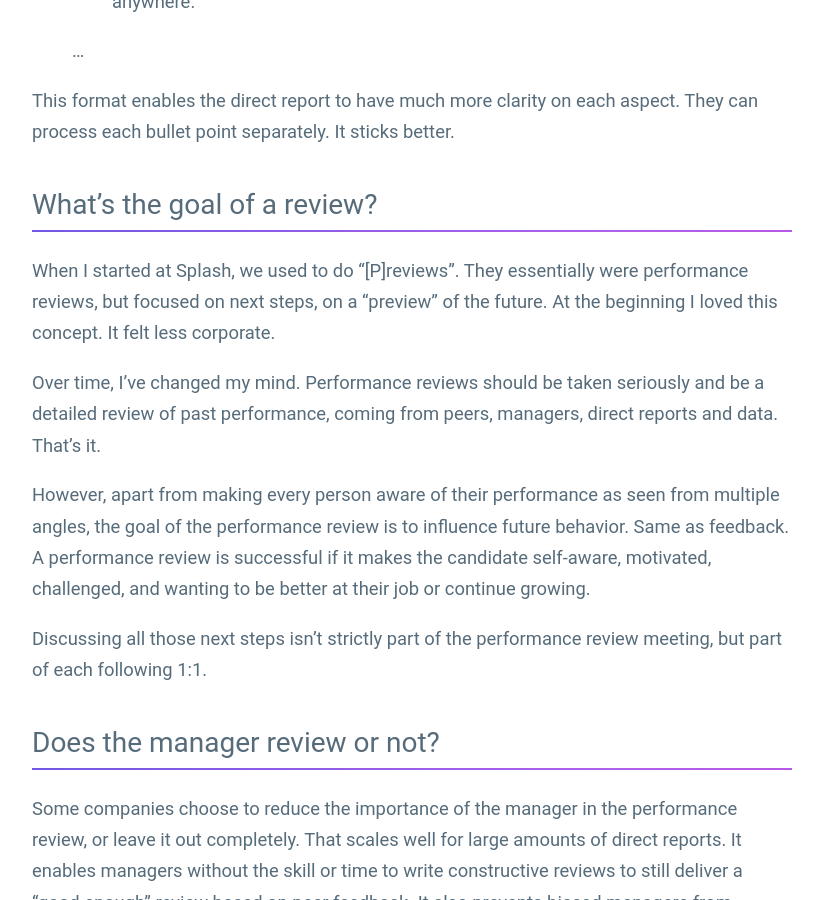
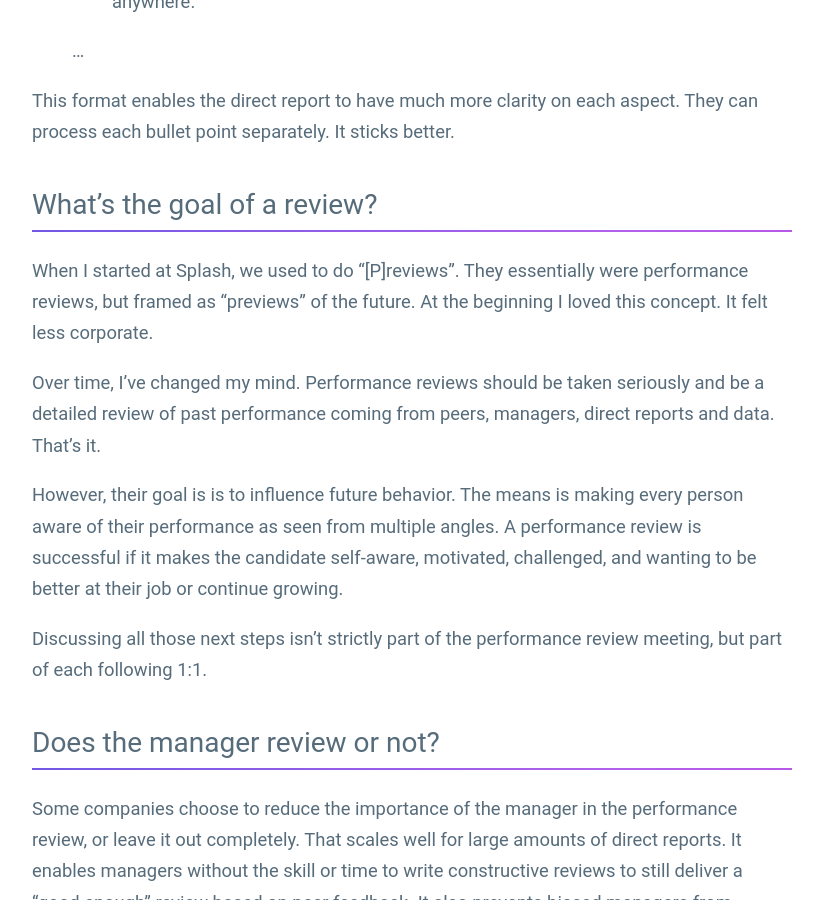
Before and after one commit to guillermodlpa/site, a Jekyll site: the page built from _posts/2021-04-22-a-structured-approach-to-the-manager-review-in-performance-reviews.markdown, in a window 1280 px wide and 900 px high, scrolled down 2295 px. Shown: the whole window, without its empty margins (228-1051 px from the left). Built offline with Jekyll 4.4.1, drawn with Linux system fonts in a browser that asks for light colours.

Commit message:
Updated A Structured Approach To The Manager Review In Performance Reviews

```diff
--- a/_posts/2021-04-22-a-structured-approach-to-the-manager-review-in-performance-reviews.markdown
+++ b/_posts/2021-04-22-a-structured-approach-to-the-manager-review-in-performance-reviews.markdown
@@ -65,11 +65,11 @@ This format enables the direct report to have much more clarity on each aspect.
 
 ## What's the goal of a review?
 
-When I started at Splash, we used to do "\[P\]reviews". They essentially were performance reviews, but focused on next steps, on a "preview" of the future. At the beginning I loved this concept. It felt less corporate.
+When I started at Splash, we used to do "\[P\]reviews". They essentially were performance reviews, but framed as "previews" of the future. At the beginning I loved this concept. It felt less corporate.
 
-Over time, I've changed my mind. Performance reviews should be taken seriously and be a detailed review of past performance, coming from peers, managers, direct reports and data. That's it.
+Over time, I've changed my mind. Performance reviews should be taken seriously and be a detailed review of past performance coming from peers, managers, direct reports and data. That's it.
 
-However, apart from making every person aware of their performance as seen from multiple angles, the goal of the performance review is to influence future behavior. Same as feedback. A performance review is successful if it makes the candidate self-aware, motivated, challenged, and wanting to be better at their job or continue growing.
+However, their goal is is to influence future behavior. The means is making every person aware of their performance as seen from multiple angles. A performance review is successful if it makes the candidate self-aware, motivated, challenged, and wanting to be better at their job or continue growing.
 
 Discussing all those next steps isn't strictly part of the performance review meeting, but part of each following 1:1.
 
```
